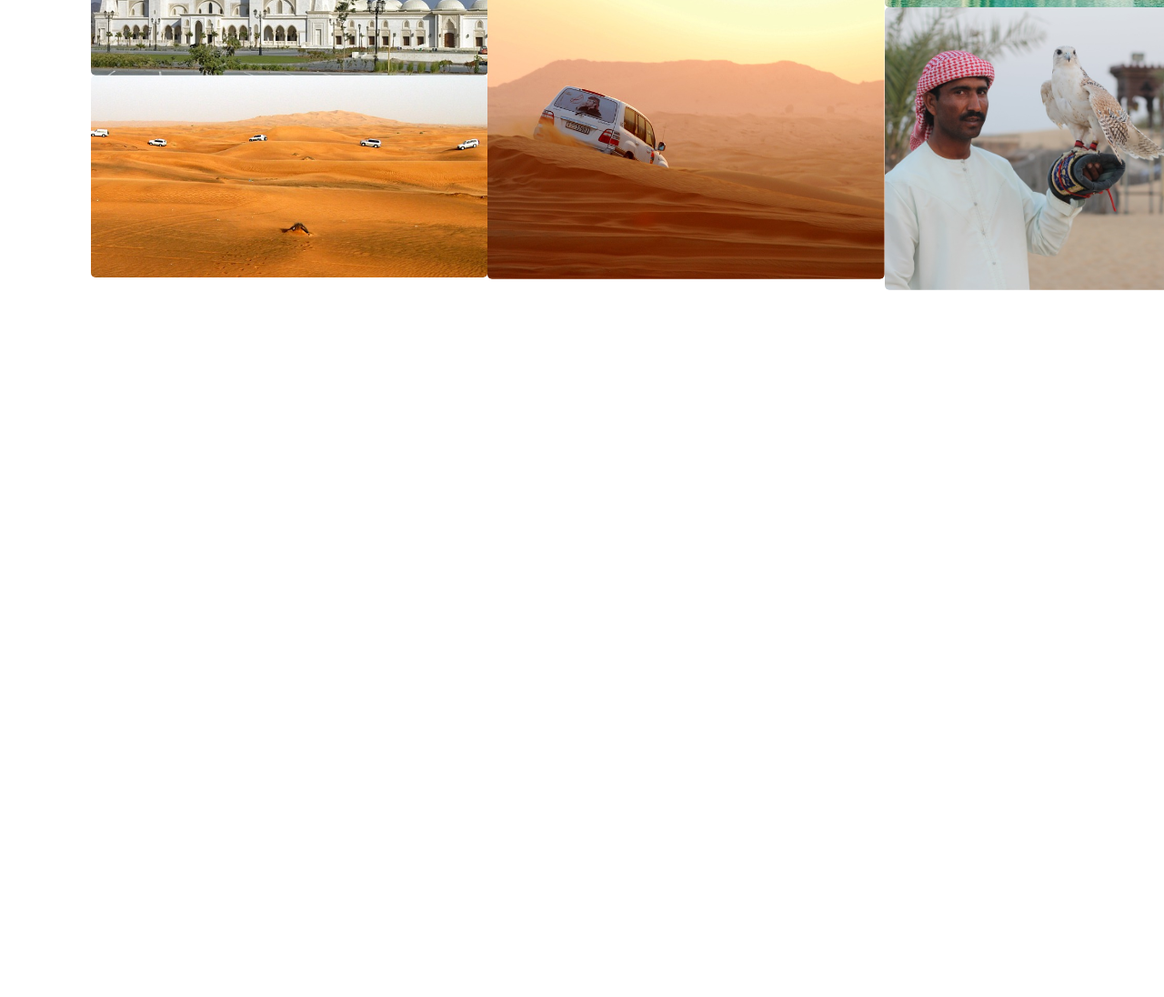
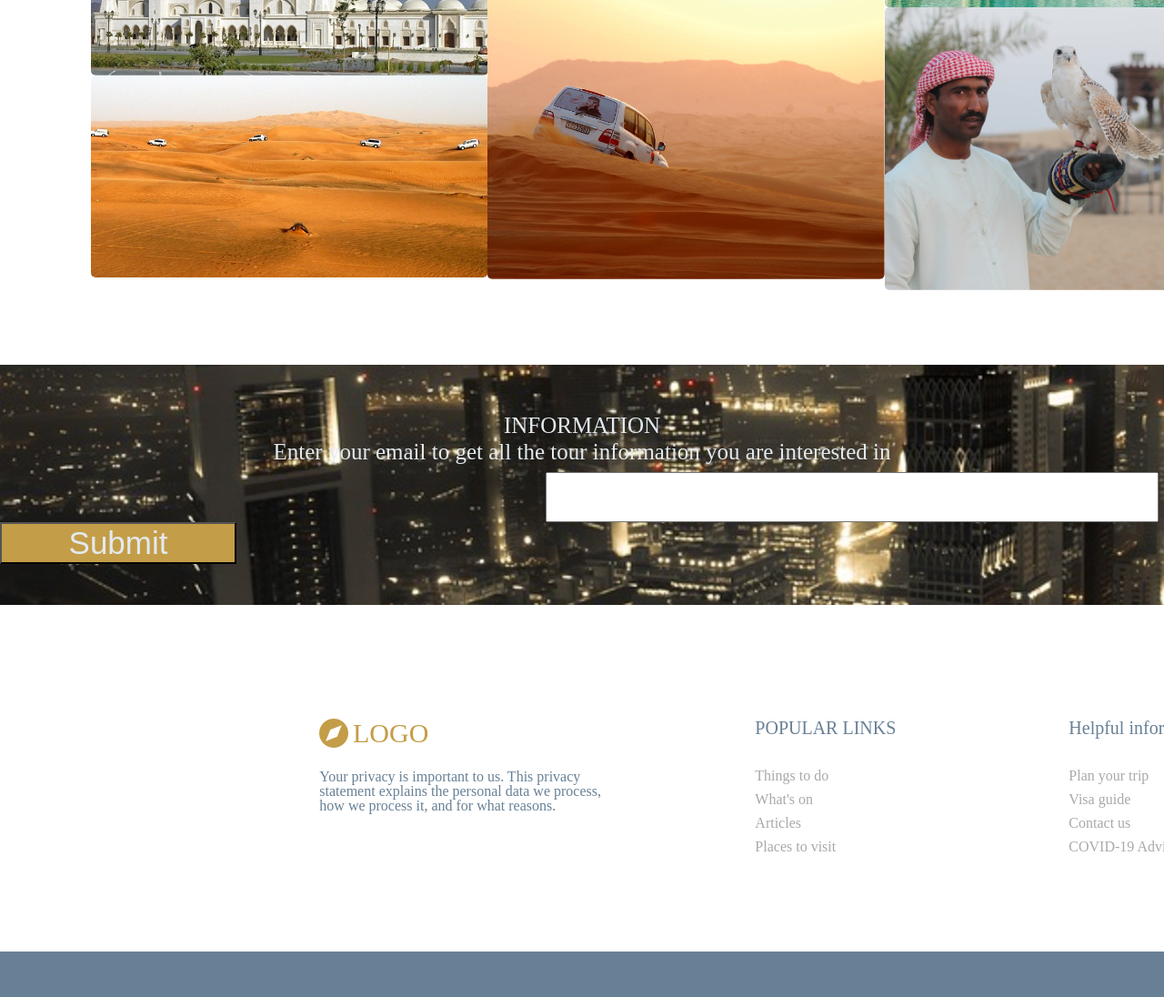
Before and after one commit to Tornike-max/final-project, a plain HTML site: page index.html in a window 1280 px wide. Shown: the part 4365-5461 px from the top of the page at 91% size. Before the commit the page ends 4768 px from the top, so only its background shows below. Drawn offline with Linux system fonts and the light colour scheme.

Commit message:
add footer

```diff
--- a/css/style.css
+++ b/css/style.css
@@ -297,3 +297,179 @@
     height:310.82px;
     margin-top:-395px;
 }
+.footer{
+    max-width:1900px;
+    width:100%;
+    height:265px;
+}
+.city-box{
+    background-image: url(../images/city.jpg);
+    max-width:1900px;
+    width:100%;
+    height:264px;
+    position: absolute;
+}
+.footer-title{
+    position: relative;
+    font-size:25px;
+    color:#E2EAF0;
+    display: flex;
+    justify-content: center;
+    margin-top:54px;
+}
+.email{
+    position: relative;
+    font-size:25px;
+    color:#E2EAF0;;
+    display: flex;
+    justify-content: center;
+    margin-top:4px;
+
+}
+.email1{
+    width:674px;
+    height:55px;
+    margin-left:600px;
+    margin-top:10px;
+    font-size:20px;
+
+}
+.submit1{
+    width:260px;
+    height:195;
+    background-color:#C49D48;
+    font-size:35px;
+    color:#E2EAF0;
+}
+.last{
+    width:1900px;
+    height:380px;
+    display: flex;
+    flex-wrap: wrap;
+}
+.footer1{
+    width:1900px;
+    height:380px;
+}
+.last-logo{
+    width:32px;
+    height:32px;
+    margin-top:124px;
+    margin-left:351px;
+}
+.last-title{
+    font-size:30px;
+    color:#C49D48;
+    margin-top:125px;
+    margin-left:5px;
+}
+.privacy{
+    color:#688095;
+    font-size:16px;
+}
+.privacy1{
+    width:341px;
+    height:78px;
+    margin-top:180px;
+    margin-left:-120px;
+}
+.last-list{
+    width:168px;
+    height:228px;
+    margin-top:124px;
+    margin-left:138px;
+    display: flex;
+    flex-direction: column;
+}
+.popular{
+    font-size:20px;
+    color:#688095;
+    margin-bottom: 35px;
+}
+.explore1{
+    font-size:16px;
+    color:#AAA9A9;
+}
+.things{
+    font-size:16px;
+    color:#AAA9A9;
+
+}
+.on{
+    font-size:16px;
+    color:#AAA9A9;
+    padding-top:10px;
+}
+.articles{
+    font-size:16px;
+    color:#AAA9A9;
+    padding-top:10px;
+}
+.visit{
+    font-size:16px;
+    color:#AAA9A9;
+    padding-top:10px;
+}
+.helpful-div{
+    max-width:168px;
+    width:100%;
+    height:228px;
+    margin-top:124px;
+    display: flex;
+    flex-direction: column;
+    margin-left:177px;
+}
+.info{
+    font-size:20px;
+    color:#688095;
+    margin-bottom: 35px;
+}
+.plan{
+    font-size:16px;
+    color:#AAA9A9;
+}
+.guide{
+    font-size:16px;
+    color:#AAA9A9;
+    padding-top:10px;
+}
+.contactus{
+    font-size:16px;
+    color:#AAA9A9;
+    padding-top:10px;
+}
+.covid{
+    font-size:16px;
+    color:#AAA9A9;
+    padding-top:10px;
+}
+.business-div{
+    max-width:168px;
+    width:100%;
+    height:228px;
+    margin-top:124px;
+    display: flex;
+    flex-direction: column;
+    margin-left:177px;
+}
+.sites{
+    font-size:20px;
+    color:#688095;
+    margin-bottom: 35px;
+}
+.business{
+    font-size:16px;
+    color:#AAA9A9;
+    padding-top:10px;
+}
+.department{
+    font-size:16px;
+    color:#AAA9A9;
+    padding-top:10px;
+}
+.line{
+    max-width:1900px;
+    width:100%;
+    height:50px;
+    background-color:#688095;
+}
--- a/index.html
+++ b/index.html
@@ -147,6 +147,58 @@
 
     </section>
 
+        <div class="footer">
+            <div class="city-box">
+                <h3 class="footer-title">INFORMATION</h3>
+                <h5 class="email">Enter your email to get all the tour information you are interested in
+                </h5>
+                <form action="/action_page.php">
+                    <input class="email1" type="email" id="email" name="email">
+                    <input  class="submit1"type="submit" value="Submit">
+                  </form>
+            </div>
+            </div>
+            <footer class="footer1">
+            <div class="last">
+                <img class="last-logo" src="images/Path 15.png">
+                <h3 class="last-title">LOGO</h3>
+                <div class="privacy1"><p class="privacy">Your privacy is important to us. This privacy statement explains
+                    the personal data we process, how we process it, and for what reasons.</p>
+                </div>
+                <div class="last-list">
+                    <h2 class="popular">POPULAR LINKS</h2>
+                    <a href="#" class="things">Things to do</a>
+                    <a href="#" class="on">What's on</a>
+                    <a href="#" class="articles">Articles</a>
+                    <a href="#" class="visit">Places to visit</a>
+
+                </div>
+                <div class="helpful-div">
+                    <h2 class="info">Helpful information</h2>
+                    <a href="#" class="plan">Plan your trip</a>
+                    <a href="#" class="guide">Visa guide</a>
+                    <a href="#" class="contactus">Contact us</a>
+                    <a href="#" class="covid">COVID-19 Advisory</a>
+
+                </div>
+                <div class="business-div">
+                    <h2 class="sites">Related sites</h2>
+                    <a href="#" class="business">Business in Dubai</a>
+                    <a href="#" class="department">Department of Tourism</a>
+                </div>
+
+
+
+            </div>
+            <div class="line">
+
+
+            </div>
+        </footer>
+
+
+
+
 
 </body>
 </html>
```
Also changed, not shown: images/city.jpg (added).
